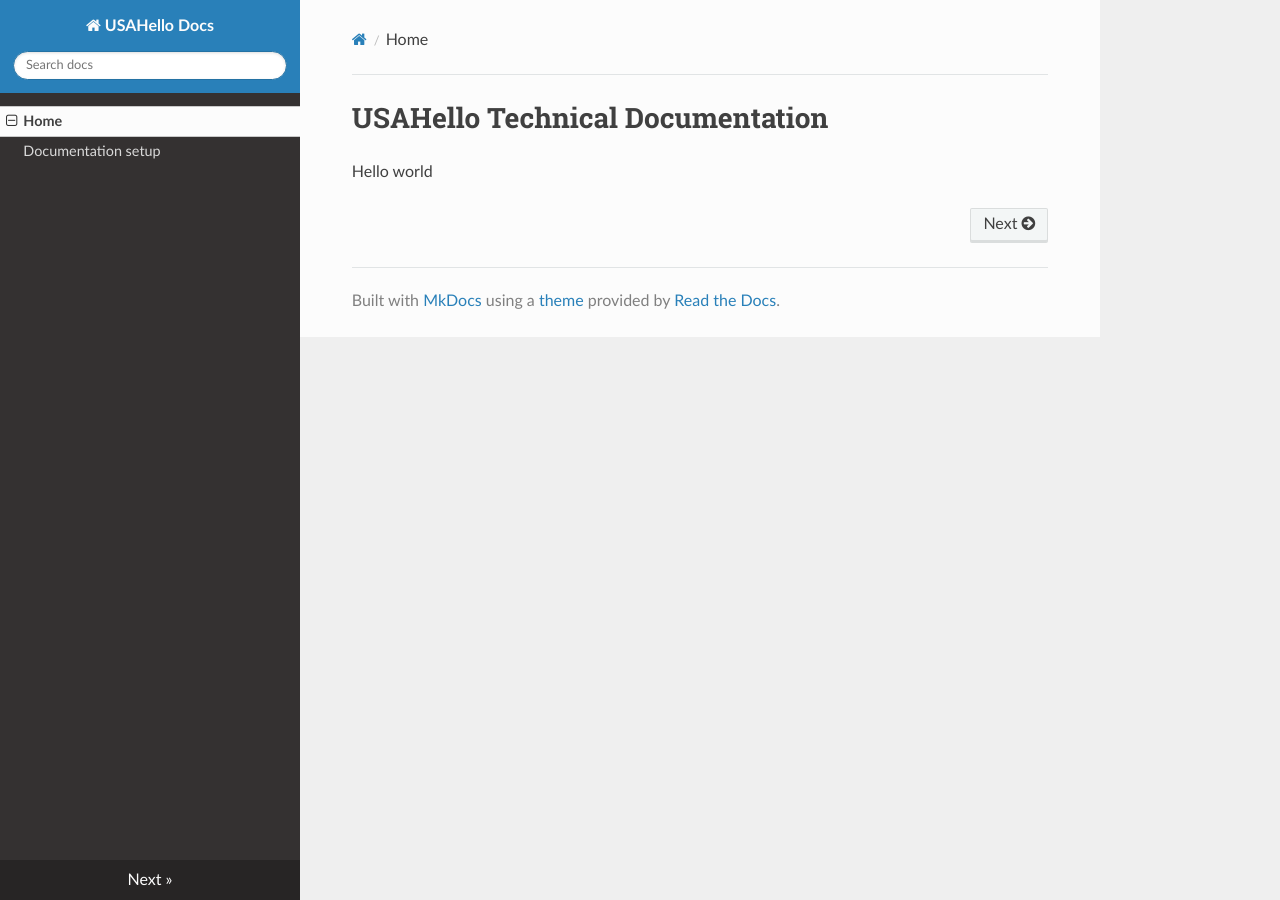
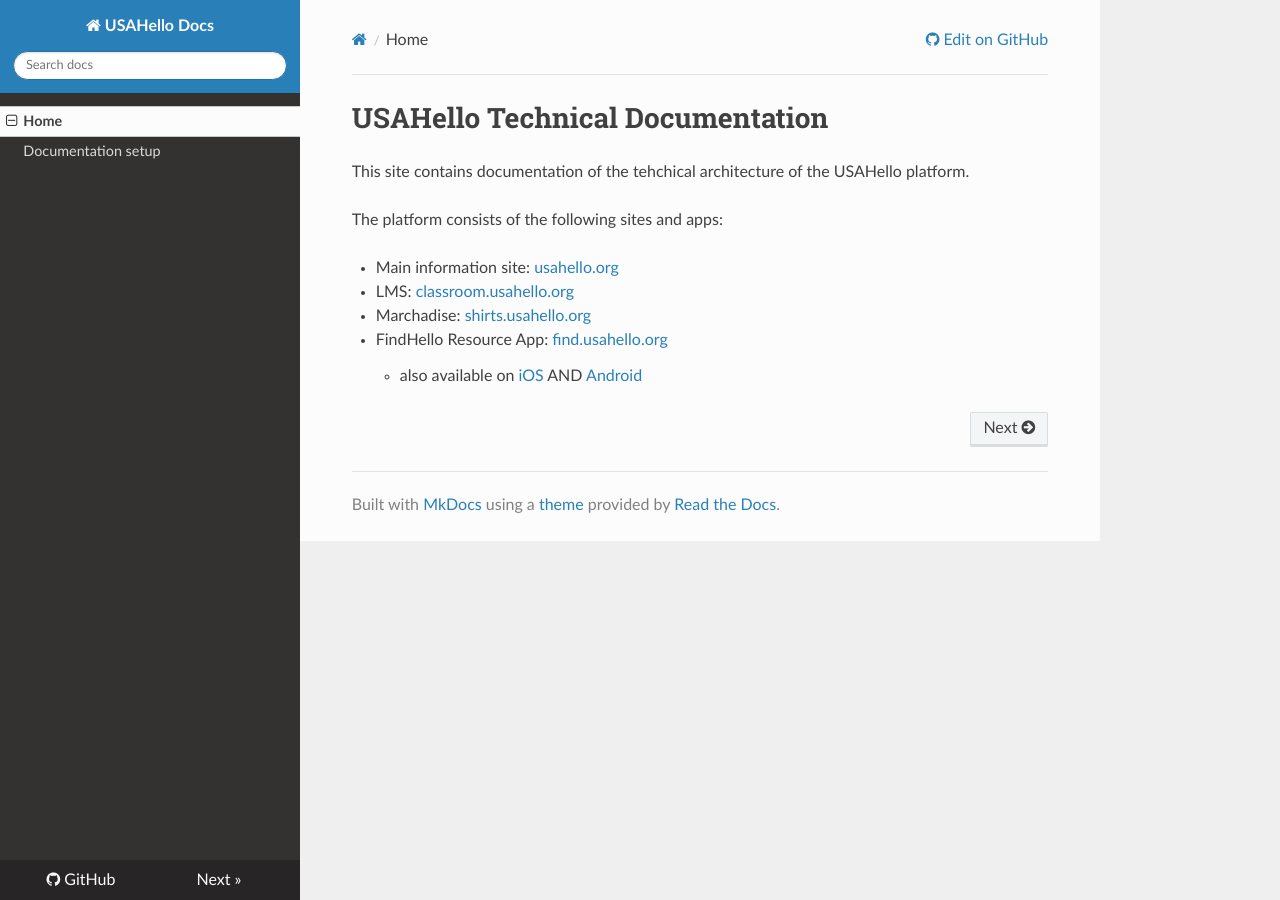
Before and after one commit to usahello/usahello-docs, an MkDocs documentation site: the page built from docs/index.md, in a window 1280 px wide. Built offline with MkDocs 1.6.1, drawn with Linux system fonts in a browser that asks for light colours; nearby versions of some CDN libraries.

Commit message:
Update index

```diff
--- a/docs/index.md
+++ b/docs/index.md
@@ -1,3 +1,11 @@
 # USAHello Technical Documentation
 
-Hello world
+This site contains documentation of the tehchical architecture of the USAHello platform.
+
+The platform consists of the following sites and apps:
+
+- Main information site: [usahello.org](https://usahello.org)
+- LMS: [classroom.usahello.org](https://classroom.usahello.org)
+- Marchadise: [shirts.usahello.org](https://shirts.usahello.org)
+- FindHello Resource App: [find.usahello.org](https://find.usahello.org)
+	- also available on [iOS](https://apps.apple.com/us/app/findhello-immigrant-help/id1446325524) AND [Android](https://play.google.com/store/search?q=Findhello&c=apps)
--- a/mkdocs.yml
+++ b/mkdocs.yml
@@ -1,5 +1,7 @@
 site_name: USAHello Docs
 theme: readthedocs
+site_url: https://docs.usahello.org
+repo_url: https://github.com/usahello/usahello-docs
 dev_addr: 127.0.0.1:8005
 
 nav:
```
